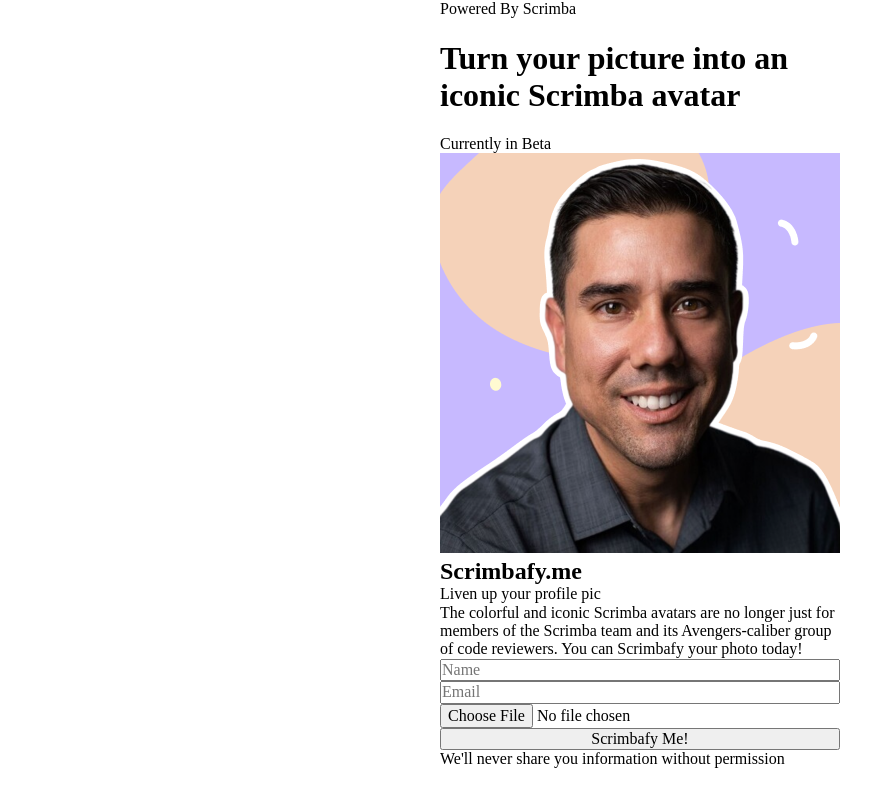
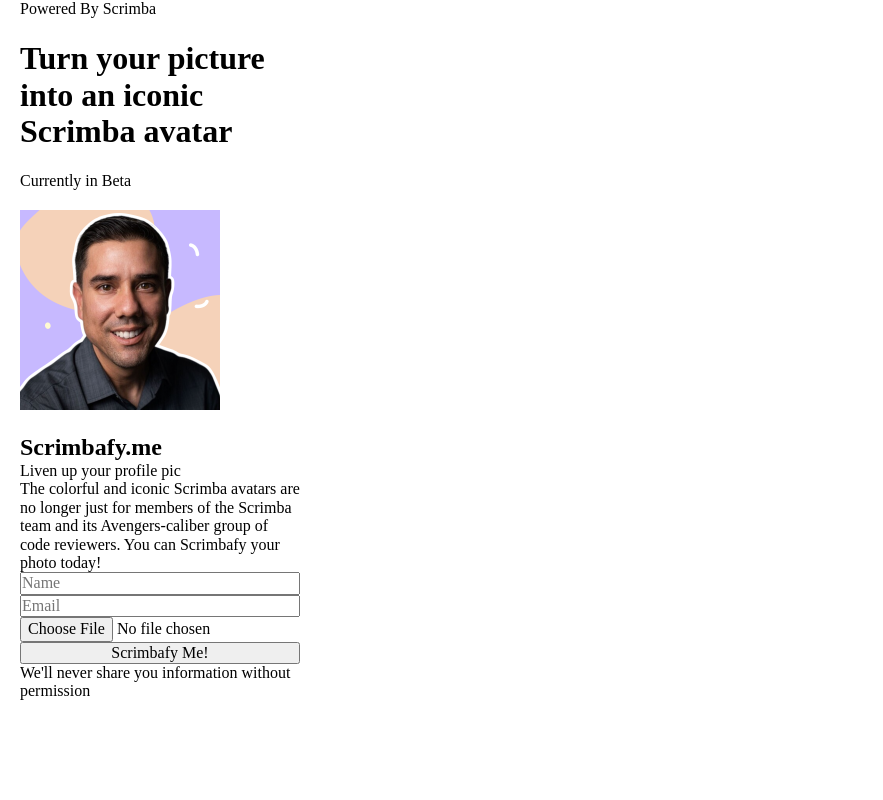
Before and after one commit to kanugurajesh/Scrimbafy, a website built with Vite: page index.html in a window 1280 px wide. Shown: the whole page, without its empty margins (0-883 px from the left). Built offline with nearby package versions, Linux system fonts and the light colour scheme.

Commit message:
adding the data

```diff
--- a/styles.css
+++ b/styles.css
@@ -5,22 +5,25 @@
 }
 
 body {
-    min-width: 400px;
+    width: 320px;
+    min-width: 320px;
     display: flex;
     flex-direction: column;
-    justify-content: center;
-    align-items: center;
+}
+
+img {
+    width: 200px;
+    height: 200px;
+    margin: 20px 0;
 }
 
 .intro,
 .main-content {
-    /* min-width: 480px; */
-    max-width: 400px;
+    max-width: 320px;
     margin: 0 20px;
 }
 
 form {
     display: flex;
     flex-direction: column;
-    /* align-items: center; */
 }
```
